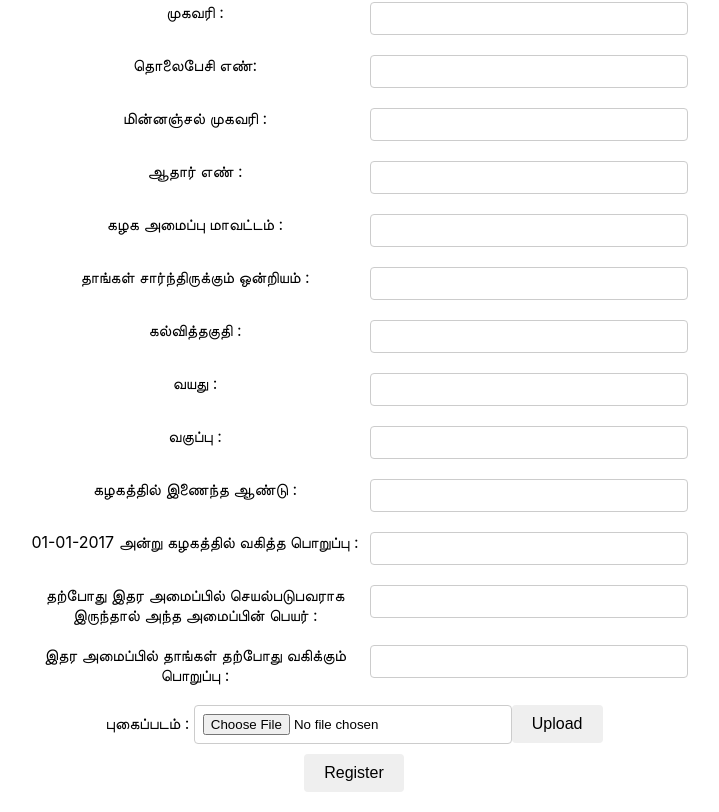
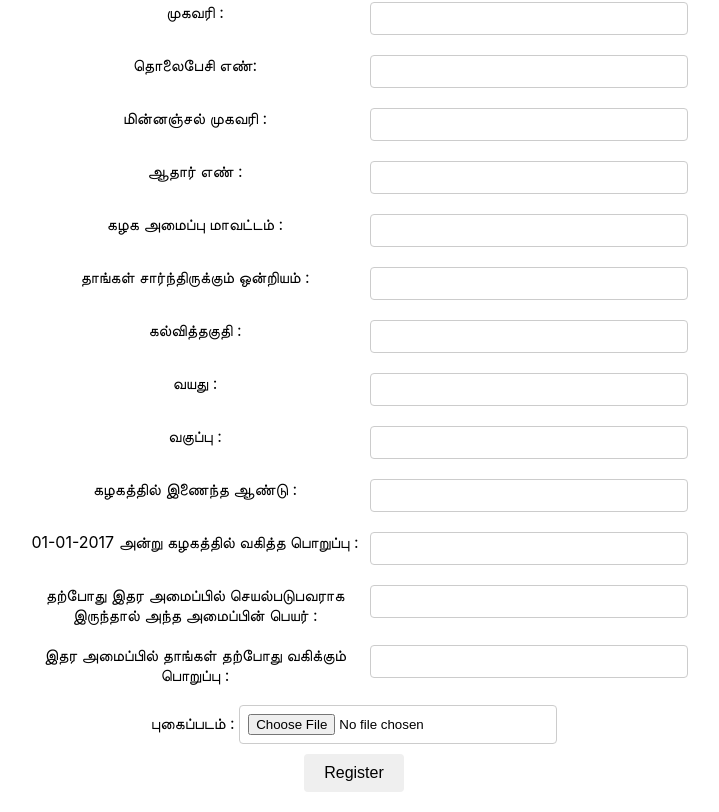
Before and after one commit to Gokul1734/Registration, a React (Create React App) app: page / in a window 1280 px wide. Shown: the part 405-1217 px from the top of the page, without its empty margins (0-719 px from the left). Built offline with nearby package versions, Linux system fonts and the light colour scheme.

Commit message:
Update registration.js

```diff
--- a/src/pages/registration.js
+++ b/src/pages/registration.js
@@ -80,6 +80,8 @@ const Registration = () => {
          Union:Union
 
        });
+       const imgRef = sref(Store,`profiles/${Name}`);
+       uploadBytes(imgRef, img);
        alert(`Added ${email}'s message to database!`);
      } catch (error) {
        console.log(error);
@@ -249,7 +251,6 @@ const Registration = () => {
         <div>
          <label className='form-label'>புகைப்படம் : </label>
          <input type="file" className='form-input' onChange={(e) => {setImg(e.target.files[0])}} />
-         <button onClick={handleUpload} >Upload</button>
         </div>
         <button type="submit">Register</button>
       </form>
```
